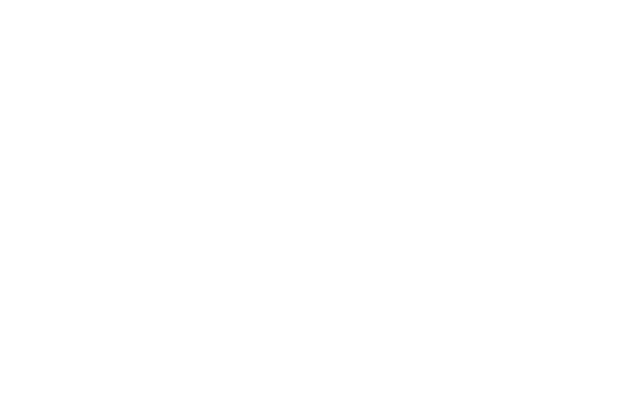
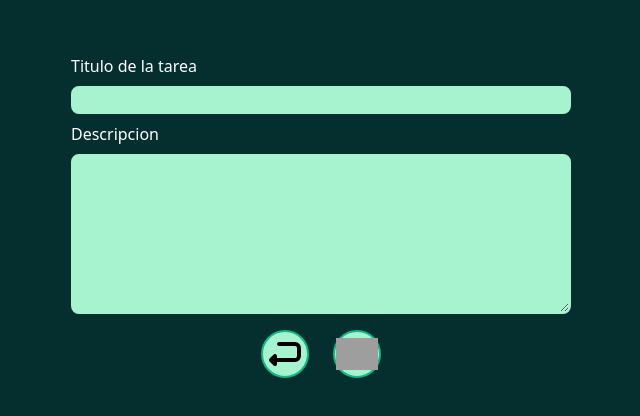
Before and after one commit to 2345david/taskList, a Nuxt app: page /editTask in a window 1280 px wide. Before the commit this address had no page. Shown: the part 184-600 px from the top of the page, without its empty margins (319-959 px from the left). Built offline with nearby package versions, Linux system fonts and the light colour scheme; grey boxes are pictures that could not be loaded.

Commit message:
create editTask and create a links for addTask and editTask

```diff
--- a/components/task.vue
+++ b/components/task.vue
@@ -15,9 +15,11 @@
     <div class="flex flex-row items-center justify-between gap-2  pb-2">
       <div class="text-lg italic " >17/05/2024 </div>
       <div class="flex flex-row gap-2">
-        <buttons
-            button-img="add.svg"
-        />
+        <NuxtLink to="editTask">
+          <buttons
+            button-img="edit.svg"
+          />
+        </NuxtLink>
         <buttons
             button-img="delete.svg"
         />
--- /dev/null
+++ b/pages/editTask.vue
@@ -0,0 +1,29 @@
+<template>
+  <div class="bg-teal-950 h-screen flex flex-col gap-4 justify-center items-center">
+    <div class="flex flex-col max-w-[500px] w-full gap-2 ">
+      <inputs
+          text-list="Titulo de la tarea"
+          text-tarea="Descripcion"
+      />
+    </div>
+    <div class="flex flex-row justify-between gap-6">
+      <NuxtLink to="/" class="w-fit h-fit">
+        <buttons
+            button-img="return.svg"
+        />
+      </NuxtLink>
+
+      <NuxtLink to="/" class="w-fit h-fit">
+        <buttons
+            button-img="save.svg"
+        />
+      </NuxtLink>
+    </div>
+
+
+  </div>
+
+
+</template>
+<script setup lang="ts">
+</script>
--- a/pages/index.vue
+++ b/pages/index.vue
@@ -1,8 +1,12 @@
 <template>
   <div class="bg-teal-950 flex h-screen w-screen items-center justify-center overflow-hidden ">
-    <div class=" max-w-[800px] w-full shadow-lg flex flex-col   ">
-      <div
-          class="flex flex-col p-2 gap-2 bg-emerald-200 border-4 border-white rounded overflow-y-scroll scrollbar max-h-[500px] min-h-[500px]">
+    <div class=" max-w-[800px] w-full shadow-lg flex flex-col items-end gap-4">
+      <NuxtLink to="addTask">
+        <buttons
+          button-img="add.svg"
+        />
+      </NuxtLink>
+      <div class="flex flex-col p-2 gap-2 bg-emerald-200 border-4 border-white rounded overflow-y-scroll scrollbar max-h-[500px] min-h-[500px]">
         <!-- Contenedor tareas-->
         <task/>
       </div>
```
